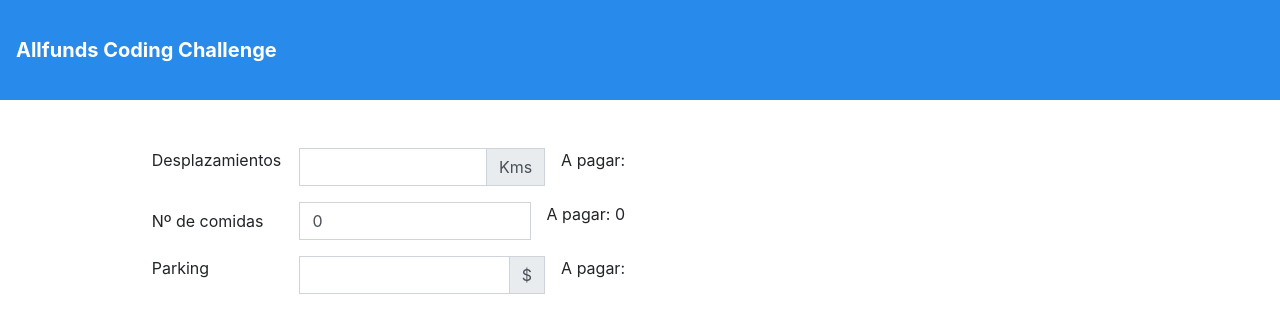
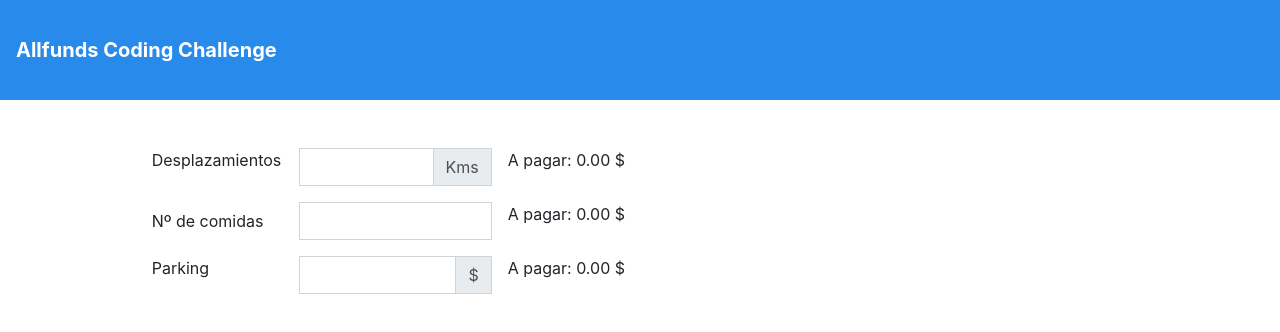
Before and after one commit to Patricia-Defez/Allfunds, a React (Create React App) app in the folder allfunds/: page / in a window 1280 px wide. Shown: the top 332 px of the page. Built offline with nearby package versions, Linux system fonts and the light colour scheme; the HTML template or start-up script is replaced by a standard one.

Commit message:
functions

```diff
--- a/allfunds/src/components/Form.js
+++ b/allfunds/src/components/Form.js
@@ -6,8 +6,46 @@
 const Form = () => {
 
     const [transportation, setTransportation] = useState("");
-    const [meal, setMeal] = useState(0);
+    const [meal, setMeal] = useState("");
     const [parking, setParking] = useState("");
+
+    function payingTransp (n){
+        let toPayTransp = 0
+        if (!isNaN(n)){
+            if (n <= 100){
+                toPayTransp = n * 0.12
+            } else {
+                toPayTransp = ((n - 100) * 0.08) + 12
+            }
+        }
+        return toPayTransp.toFixed(2);
+    };
+
+    function payingMeal (n){
+        let toPayMeal = 0
+        if (!isNaN(n)){
+            n = Math.floor(n)
+            if (n <= 3){
+                toPayMeal = n * 10
+            } else {
+                toPayMeal = ((n - 3) * 6) + 30
+            }
+        }
+        return toPayMeal.toFixed(2);
+    };
+
+    function payingParking (n) {
+        let toPayParking = 0
+        if (!isNaN(n)){
+            n = Math.floor(n)
+            if (n <= 20){
+                toPayParking = n
+            } else {
+                toPayParking = ((n - 20) / 2) + 20
+            }
+        }
+        return toPayParking.toFixed(2);
+    };
 
 
 
@@ -24,7 +62,7 @@
                     <div className="input-group-append">
                         <span className="input-group-text">Kms</span>
                     </div>
-                    <span className="ml-3">A pagar:</span>
+                    <span className="ml-3">A pagar: { payingTransp(transportation) } $</span>
                 </div>
                 {isNaN(transportation) && (
                     <p className="text-danger">Por favor, introduzca un número válido</p>
@@ -33,7 +71,7 @@
                 <div className="input-group col-sm-6 mb-3">
                     <label for="meal" className="col-sm-4 col-form-label">Nº de comidas</label>
                     <input type="text" className={`form-control ${isNaN(meal) ? 'text-danger is-invalid': ''}`} name="meal" onChange={e => setMeal(e.target.value)} value={meal} />
-                    <span className="ml-3">A pagar: {meal * 2}</span>
+                    <span className="ml-3">A pagar: { payingMeal(meal) } $</span>
                 </div>
                 {isNaN(meal) && (
                     <p className="text-danger">Por favor, introduzca un número válido</p>
@@ -45,7 +83,7 @@
                     <div className="input-group-append">
                         <span className="input-group-text">$</span>
                     </div>
-                    <span className="ml-3">A pagar:</span>
+                    <span className="ml-3">A pagar: { payingParking(parking) } $</span>
                 </div>
                 {isNaN(parking) && (
                     <p className="text-danger">Por favor, introduzca un número válido</p>
```
